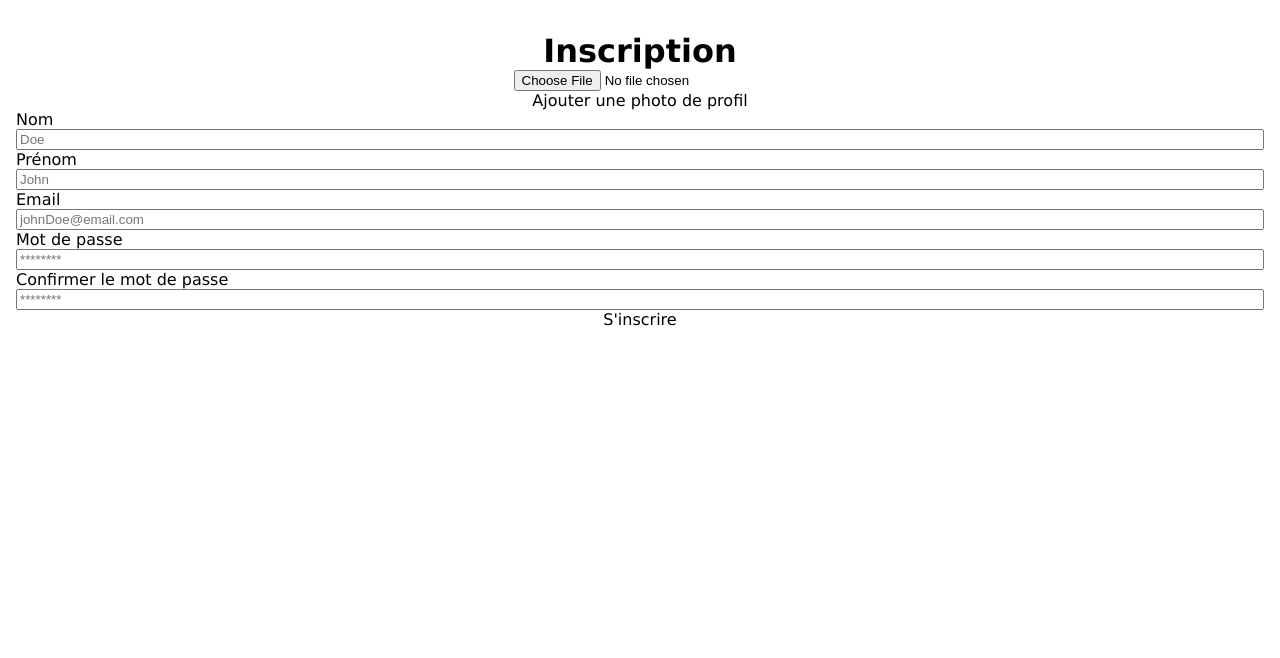
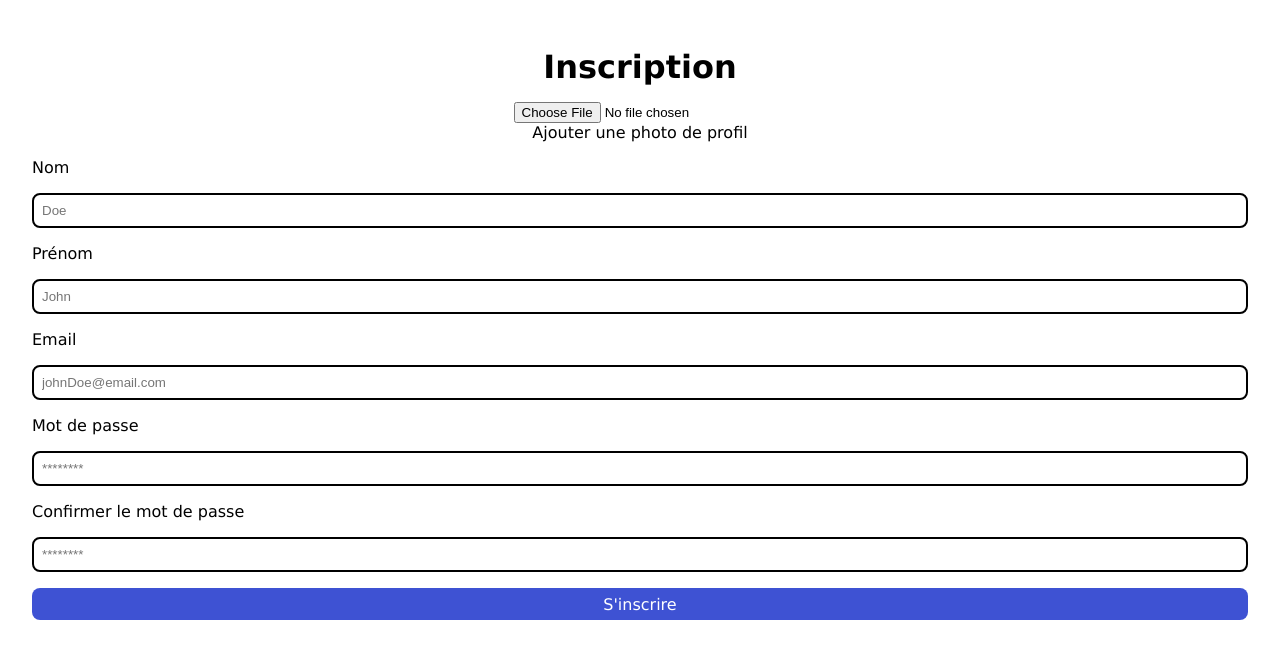
Before and after one commit to Himeurfarid/Sankliche, a React (Vite) app in the folder frontend/: page /register in a window 1280 px wide. Shown: the top 658 px of the page. Built offline with nearby package versions, Linux system fonts and the light colour scheme.

Commit message:
css login and register

```diff
--- a/frontend/src/components/RegisterForm.jsx
+++ b/frontend/src/components/RegisterForm.jsx
@@ -5,13 +5,26 @@ function RegisterForm() {
   return (
     <form className="form-register">
       <label htmlFor="lastname">Nom</label>
-      <input type="lastname" name="lastname" id="lastname" placeholder="Doe" />
+      <input
+        className="input-sign-up"
+        type="lastname"
+        name="lastname"
+        id="lastname"
+        placeholder="Doe"
+      />
 
       <label htmlFor="fistname">Prénom</label>
-      <input type="fistname" name="fistname" id="fistname" placeholder="John" />
+      <input
+        className="input-sign-up"
+        type="fistname"
+        name="fistname"
+        id="fistname"
+        placeholder="John"
+      />
 
       <label htmlFor="email">Email</label>
       <input
+        className="input-sign-up"
         type="text"
         autoComplete="username"
         name="email"
@@ -22,6 +35,7 @@ function RegisterForm() {
       <label htmlFor="password">Mot de passe</label>
 
       <input
+        className="input-sign-up"
         type="text"
         autoComplete="new-password"
         name="password"
@@ -34,6 +48,7 @@ function RegisterForm() {
       </label>
 
       <input
+        className="input-sign-up"
         type="text"
         autoComplete="new-password"
         name="passwordConfirm"
--- a/frontend/src/styles/ChallengesCard.css
+++ b/frontend/src/styles/ChallengesCard.css
@@ -1,9 +1,3 @@
-a {
-  all: unset;
-}
-button {
-  all: unset;
-}
 .list-card-challenge {
   display: flex;
   flex-direction: column;
--- a/frontend/src/styles/Home.css
+++ b/frontend/src/styles/Home.css
@@ -1,3 +1,9 @@
+a {
+  all: unset;
+}
+button {
+  all: unset;
+}
 .presentation {
   font-family: Verdana, Geneva, Tahoma, sans-serif;
 }
--- a/frontend/src/styles/Login.css
+++ b/frontend/src/styles/Login.css
@@ -118,7 +118,23 @@
 }
 
 .form-links {
+  display: flex;
+  flex-direction: column;
   text-align: center;
+  color: rgba(128, 128, 128, 0.777);
+  padding: 1rem;
+  gap: 1rem;
+}
+
+.form-link {
+  display: flex;
+  align-items: center;
+  justify-content: center;
+  background-color: rgba(2, 28, 197, 0.759);
+  color: white;
+  width: 100%;
+  border-radius: 0.5rem;
+  min-height: 2rem;
 }
 
 .form-error {
--- a/frontend/src/styles/Register.css
+++ b/frontend/src/styles/Register.css
@@ -1,7 +1,3 @@
-body {
-  margin: 0;
-  height: 100%;
-}
 .register {
   display: flex;
   flex-direction: column;
@@ -12,4 +8,5 @@ body {
 .title-register {
   text-align: center;
   margin: 0;
+  padding: 1rem;
 }
--- a/frontend/src/styles/RegisterForm.css
+++ b/frontend/src/styles/RegisterForm.css
@@ -1,12 +1,26 @@
 .form-register {
   display: flex;
   flex-direction: column;
+  gap: 1rem;
+  padding: 1rem;
 }
 
 .sign-up {
   text-align: center;
+  background-color: rgba(2, 28, 197, 0.759);
+  color: white;
+  text-align: center;
+  width: 100%;
+  border-radius: 0.5rem;
+  height: 2rem;
 }
 
 .add-profile-picture {
   margin: 0;
 }
+
+.input-sign-up {
+  border: 2px solid #000;
+  border-radius: 0.5rem;
+  padding: 0.5rem;
+}
```
